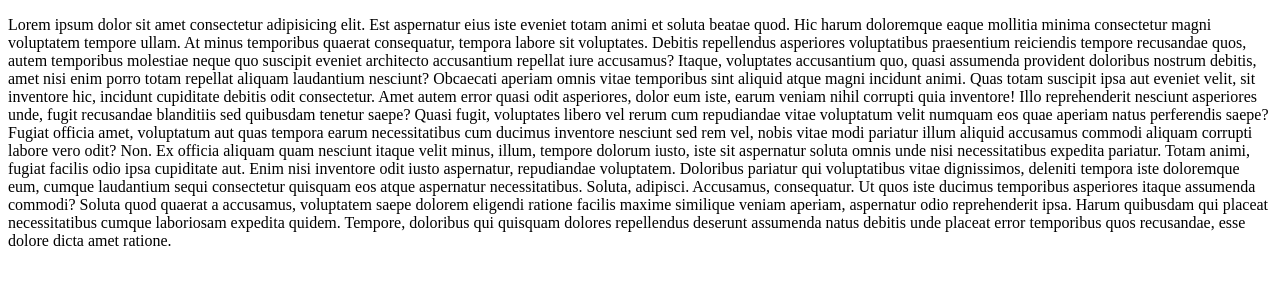
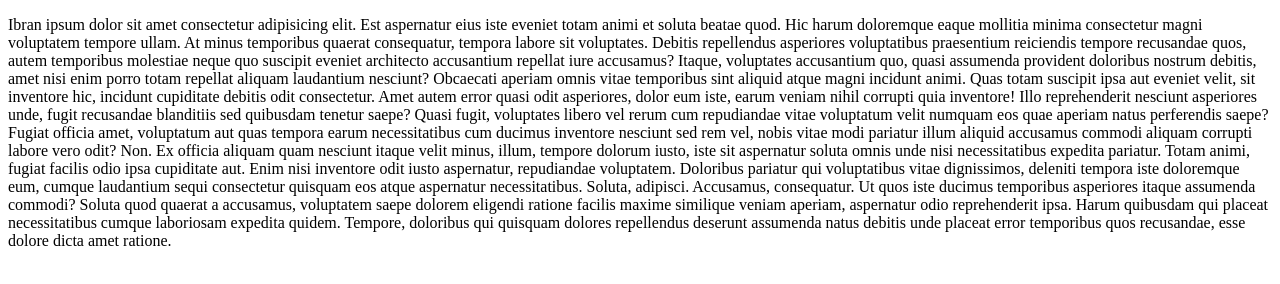
Before and after one commit to Akash09082001/demo-server, a plain HTML site: page hotel-management/index.html in a window 1280 px wide. Drawn offline with Linux system fonts and the light colour scheme.

Commit message:
lorem change to Ibran

```diff
--- a/hotel-management/index.html
+++ b/hotel-management/index.html
@@ -6,7 +6,7 @@
     <title>hotel management</title>
 </head>
 <body>
-    <p>Lorem ipsum dolor sit amet consectetur adipisicing elit. Est aspernatur eius iste eveniet totam animi et soluta beatae quod. Hic harum doloremque eaque mollitia minima consectetur magni voluptatem tempore ullam.
+    <p>Ibran ipsum dolor sit amet consectetur adipisicing elit. Est aspernatur eius iste eveniet totam animi et soluta beatae quod. Hic harum doloremque eaque mollitia minima consectetur magni voluptatem tempore ullam.
     At minus temporibus quaerat consequatur, tempora labore sit voluptates. Debitis repellendus asperiores voluptatibus praesentium reiciendis tempore recusandae quos, autem temporibus molestiae neque quo suscipit eveniet architecto accusantium repellat iure accusamus?
     Itaque, voluptates accusantium quo, quasi assumenda provident doloribus nostrum debitis, amet nisi enim porro totam repellat aliquam laudantium nesciunt? Obcaecati aperiam omnis vitae temporibus sint aliquid atque magni incidunt animi.
     Quas totam suscipit ipsa aut eveniet velit, sit inventore hic, incidunt cupiditate debitis odit consectetur. Amet autem error quasi odit asperiores, dolor eum iste, earum veniam nihil corrupti quia inventore!
```
